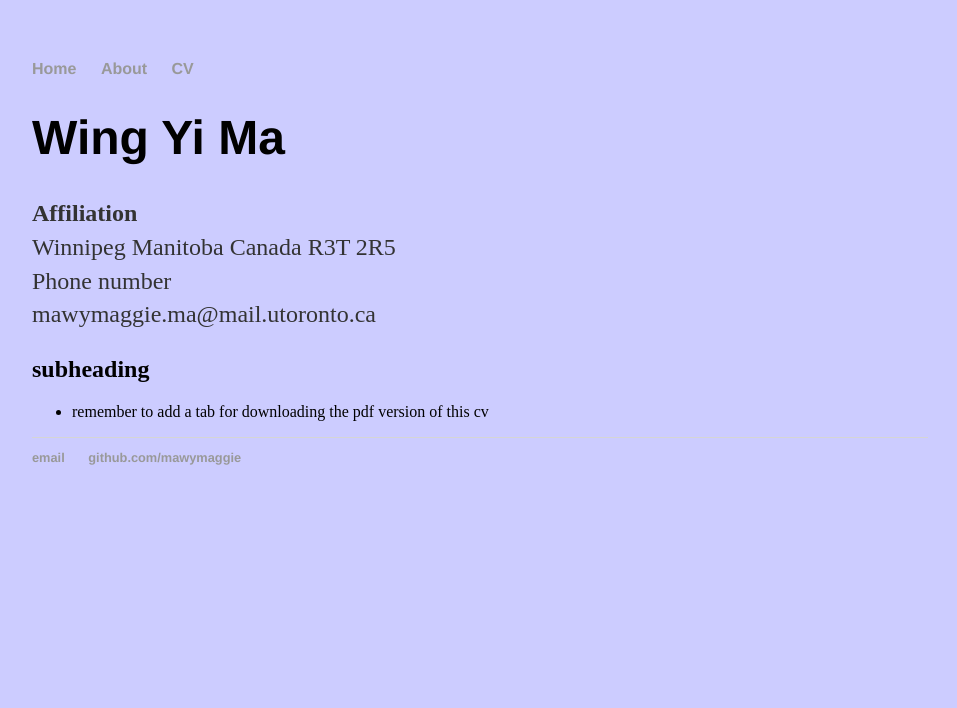
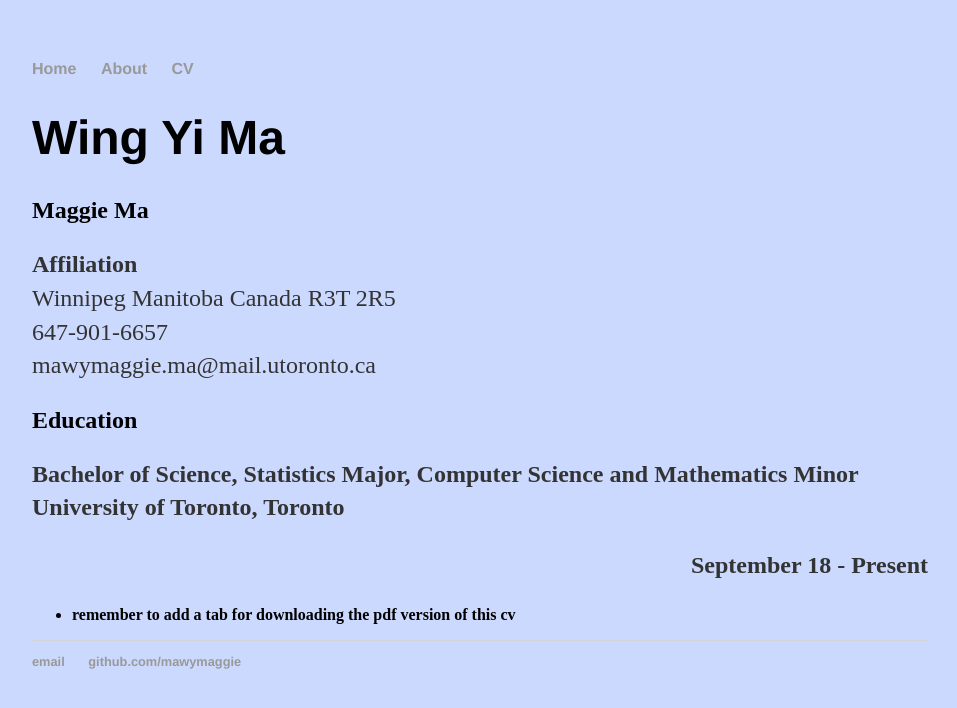
Before and after one commit to mawymaggie/mawymaggie.github.io, a Jekyll site: the page built from cv/index.html, in a window 1280 px wide. Shown: the top 708 px of the page, without its empty margins (160-1117 px from the left). Built offline with Jekyll 4.4.1, drawn with Linux system fonts in a browser that asks for light colours.

Commit message:
Update index.html
try alignment

```diff
--- a/cv/index.html
+++ b/cv/index.html
@@ -2,11 +2,16 @@
 layout: default
 title: CV
 ---
-<body style="background-color:#ccccff;">
+<body style="background-color:#ccd9ff;">
 <div class="blurb">
         <h1>Wing Yi Ma</h1>
-        <p><b>Affiliation</b><br/> Winnipeg Manitoba Canada R3T 2R5<br/>Phone number <br/> mawymaggie.ma@mail.utoronto.ca</p>
-        <h2>subheading</h2>
+        <h2>Maggie Ma</h2>
+        <p><b>Affiliation</b><br/> Winnipeg Manitoba Canada R3T 2R5<br/>647-901-6657<br/> mawymaggie.ma@mail.utoronto.ca</p>
+        <h2>Education</h2>
+        <p align="left"><b>Bachelor of Science, Statistics Major, Computer Science and Mathematics Minor<br/>
+                University of Toronto, Toronto<br/></p>
+        <p align="right">September 18 - Present<p>
+
         <ul>
         <li> remember to add a tab for downloading the pdf version of this cv </li>
         </ul>
```
